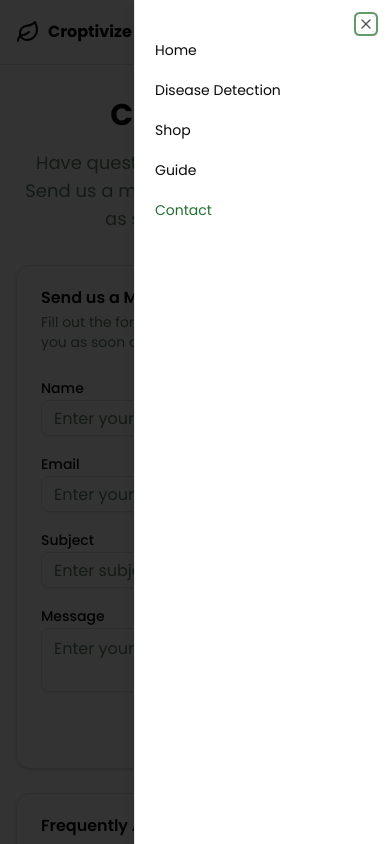
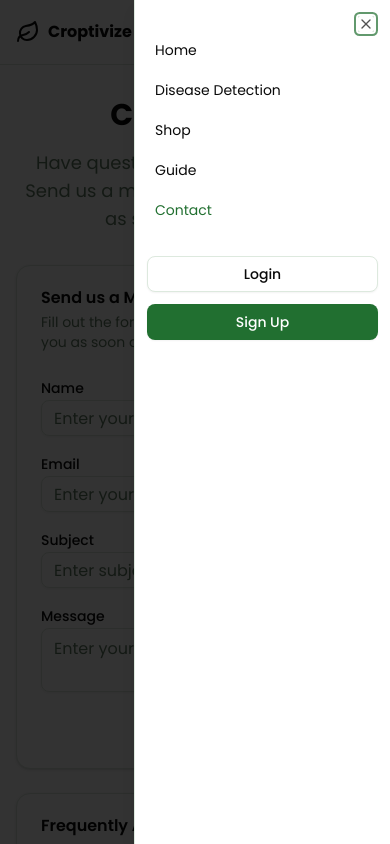
Before and after one commit to Abdul-rafay5721/CroptvizeFrontend, a React (Vite) app: page /contact in a window 390 px wide. Both pictures are taken after a click on the button 356 px from the left and 32 px from the top of the page. Shown: the top 844 px of the page. Built offline with nearby package versions, Linux system fonts and the light colour scheme.

Commit message:
add authentication links to Navbar; update navigation logic in Login component to replace history on redirect

```diff
--- a/src/components/common/Navbar.jsx
+++ b/src/components/common/Navbar.jsx
@@ -148,6 +148,16 @@ export default function Navbar() {
                                             <NavItems mobile />
                                         </NavigationMenuList>
                                     </NavigationMenu>
+                                    {!isAuthenticated && (
+                                        <div className="mt-7 flex flex-col gap-3">
+                                            <Button variant="outline" asChild>
+                                                <Link to="/login">Login</Link>
+                                            </Button>
+                                            <Button asChild>
+                                                <Link to="/signup">Sign Up</Link>
+                                            </Button>
+                                        </div>
+                                    )}
                                 </div>
                             </SheetContent>
                         </Sheet>
--- a/src/pages/auth/Login.jsx
+++ b/src/pages/auth/Login.jsx
@@ -34,9 +34,9 @@ export default function Login() {
             localStorage.setItem('refreshToken', response?.data?.refreshToken)
             const role = response?.data?.user?.role
             if (role === 'admin') {
-                navigate("/dashboard")
+                navigate("/dashboard", { replace: true })
             } else {
-                navigate("/")
+                navigate("/", { replace: true })
             }
         } catch (error) {
             const err = error.data.message || 'Invalid credentials'
```
